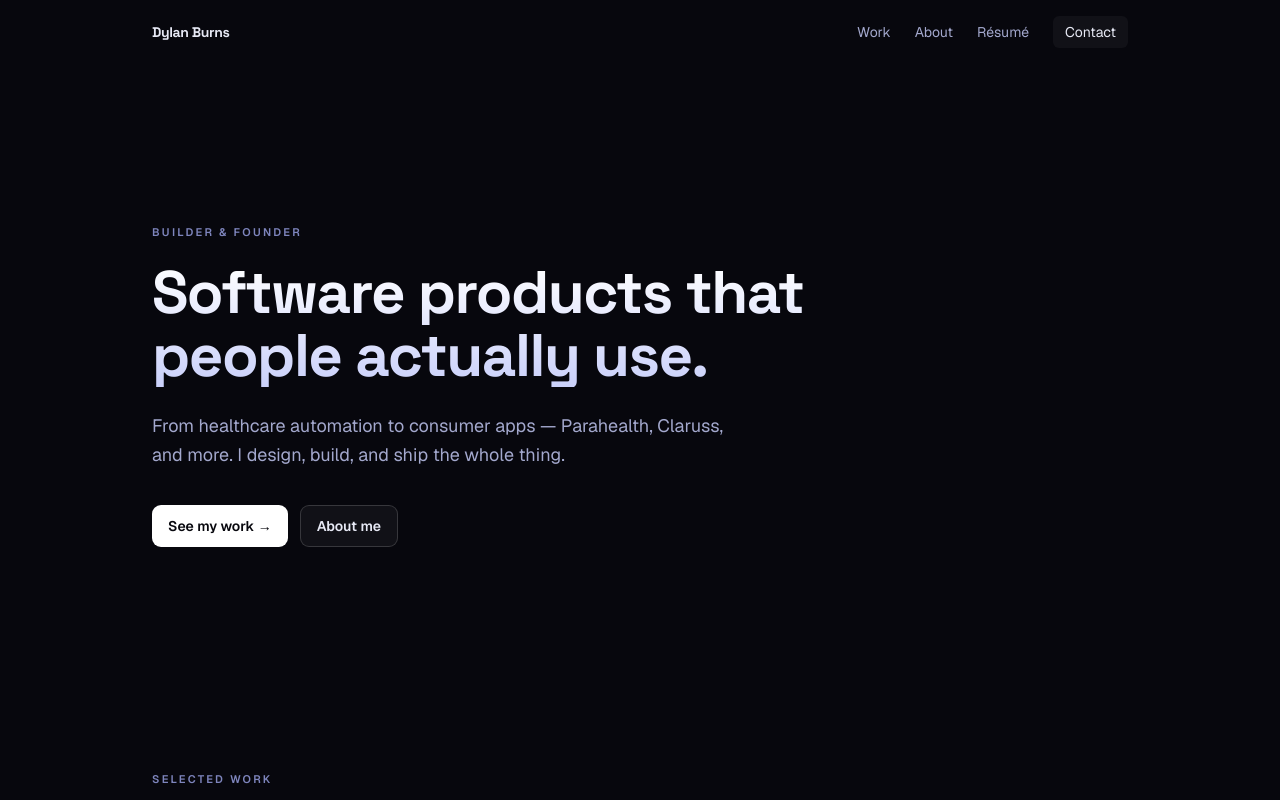
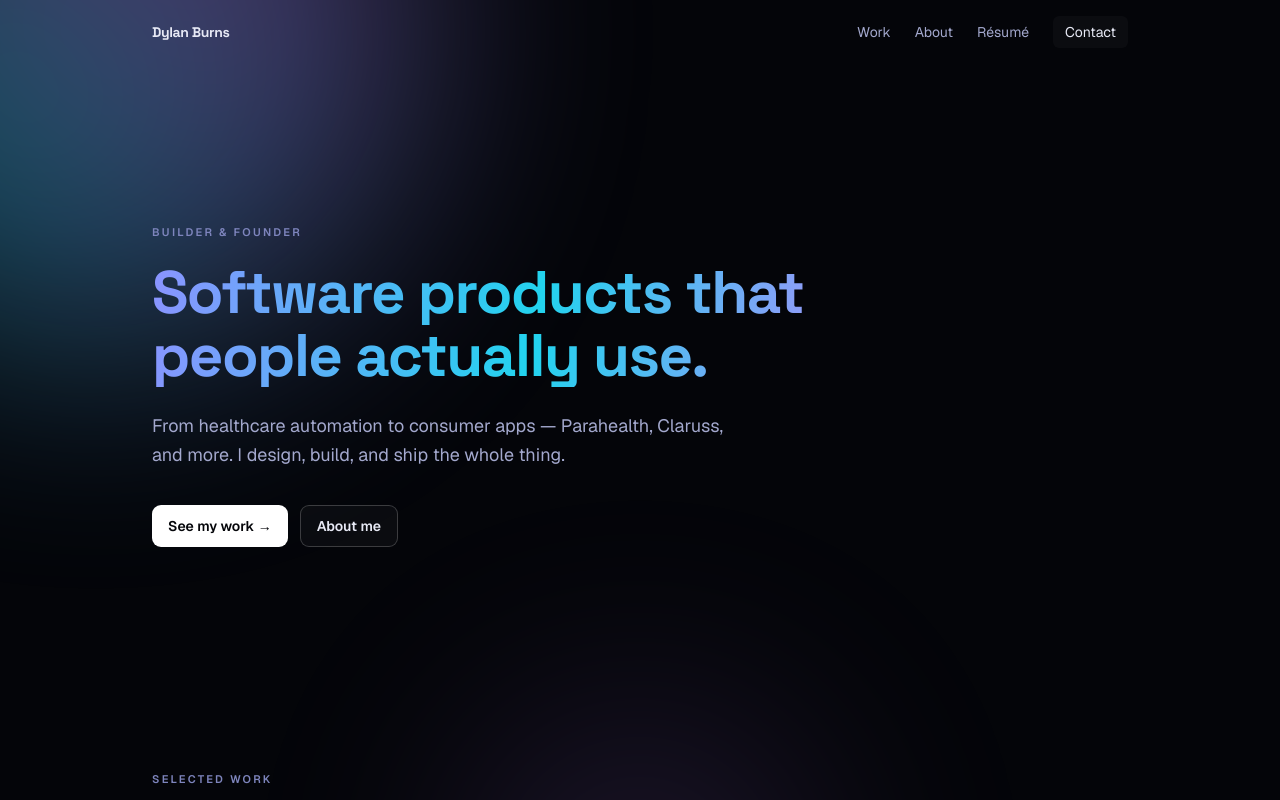
Before and after one commit to Dylan-Burns/portfolio, a Next.js app: page / in a window 1280 px wide. Shown: the top 800 px of the page. Built offline with nearby package versions, Linux system fonts and the light colour scheme.

Commit message:
style: darker tokens, mono font var, multi-stop gradient utility

```diff
--- a/src/app/globals.css
+++ b/src/app/globals.css
@@ -1,28 +1,29 @@
 @import "tailwindcss";
 
 @theme {
-  /* surfaces */
-  --color-bg: #07070d;
-  --color-bg-2: #0c0d1a;
-  --color-surface: rgba(255, 255, 255, 0.045);
-  --color-surface-hover: rgba(255, 255, 255, 0.07);
-  --color-border: rgba(255, 255, 255, 0.09);
-  --color-border-strong: rgba(255, 255, 255, 0.16);
+  /* surfaces — pushed toward pure black so the particle field reads */
+  --color-bg: #040509;
+  --color-bg-2: #0a0b14;
+  --color-surface: rgba(255, 255, 255, 0.03);
+  --color-surface-hover: rgba(255, 255, 255, 0.06);
+  --color-border: rgba(255, 255, 255, 0.10);
+  --color-border-strong: rgba(255, 255, 255, 0.20);
 
   /* text */
   --color-fg: #e7e9f5;
   --color-fg-muted: #a3a8cd;
   --color-fg-subtle: #7e85bd;
 
-  /* accents */
-  --color-accent: #8b93ff;       /* indigo-ish */
-  --color-accent-2: #22d3ee;     /* cyan */
-  --color-accent-3: #c084fc;     /* violet */
-  --color-live: #3ddc97;         /* "live" green for launch affordances */
+  /* accents (unchanged) */
+  --color-accent: #8b93ff;
+  --color-accent-2: #22d3ee;
+  --color-accent-3: #c084fc;
+  --color-live: #3ddc97;
 
-  /* type — composed from the next/font variables wired in layout.tsx */
+  /* type */
   --font-sans: var(--font-geist-sans), ui-sans-serif, system-ui, sans-serif;
   --font-display: var(--font-space-grotesk), var(--font-geist-sans), ui-sans-serif, system-ui, sans-serif;
+  --font-mono: var(--font-geist-mono), ui-monospace, "SF Mono", Menlo, monospace;
 
   /* radii / shadow */
   --radius-card: 14px;
@@ -51,10 +52,30 @@
   }
 }
 
-/* utility: gradient text */
+/* utility: multi-stop accent gradient text (the one vivid element) */
 @utility text-gradient {
-  background: linear-gradient(180deg, #ffffff, color-mix(in oklab, var(--color-fg) 70%, var(--color-accent)));
+  background: linear-gradient(
+    100deg,
+    var(--color-accent) 0%,
+    var(--color-accent-2) 50%,
+    var(--color-accent-3) 100%
+  );
   -webkit-background-clip: text;
   background-clip: text;
   color: transparent;
 }
+
+/* utility: monospace eyebrow / label */
+@utility label-mono {
+  font-family: var(--font-mono);
+  font-size: 12px;
+  letter-spacing: 0.05em;
+  color: var(--color-fg-subtle);
+}
+
+/* utility: a 1px divider rule */
+@utility hairline {
+  height: 1px;
+  width: 100%;
+  background: var(--color-border);
+}
```
